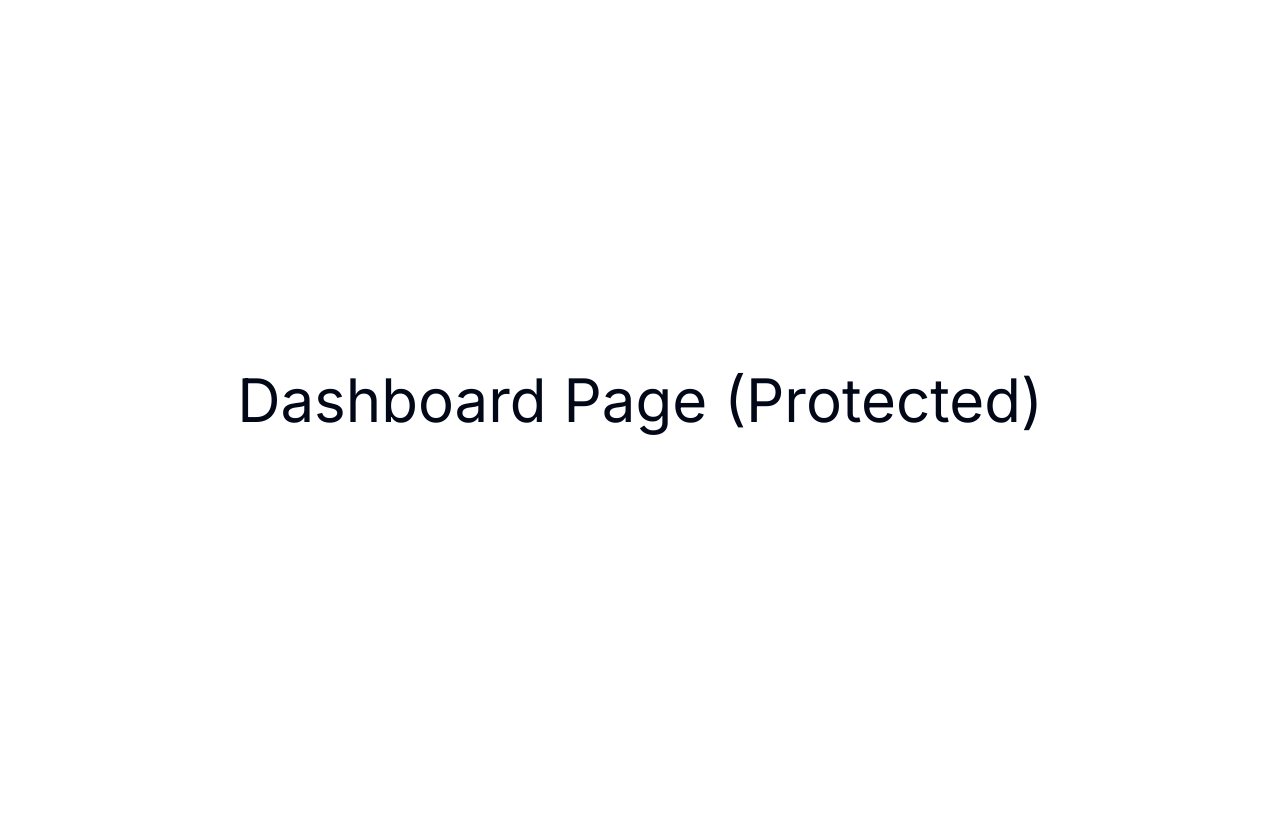
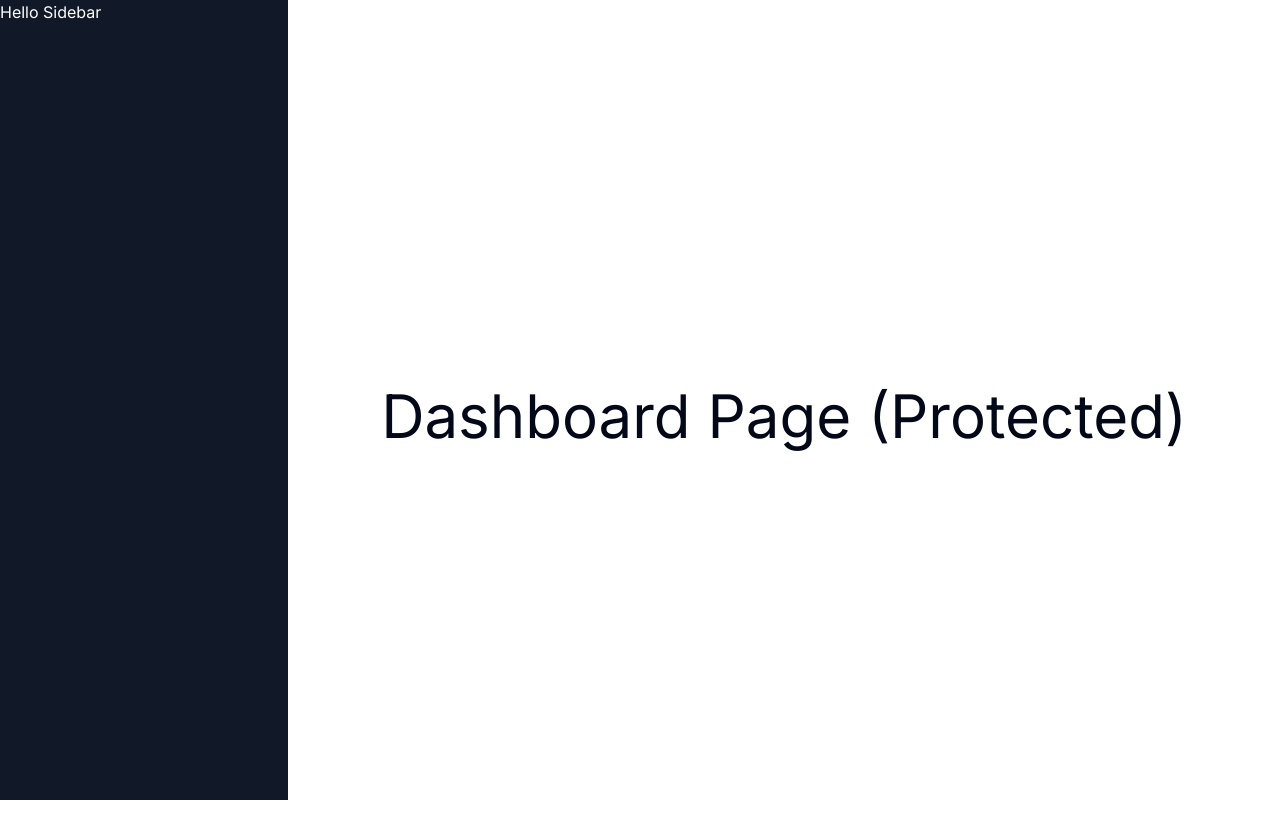
Before and after one commit to constant-curiosity/MyGPT, a Next.js app: page /dashboard in a window 1280 px wide. Before the commit the page ends 800 px from the top, so only its background shows below. Built offline with nearby package versions, Linux system fonts and the light colour scheme.

Commit message:
added: Navbar component / (dashboard)/layout

```diff
--- a/app/(dashboard)/(routes)/dashboard/page.tsx
+++ b/app/(dashboard)/(routes)/dashboard/page.tsx
@@ -1,7 +1,12 @@
+import { UserButton } from "@clerk/nextjs";
+
 export default function DashboardPage() {
   return (
     <div className="text-6xl flex flex-col items-center justify-center h-screen">
       <p>Dashboard Page (Protected)</p>
+      <div className="flex py-4 px-4">
+        <UserButton afterSignOutUrl="/" />
+      </div>
     </div>
   );
 }
--- /dev/null
+++ b/app/(dashboard)/layout.tsx
@@ -0,0 +1,22 @@
+import Navbar from "@/components/navbar";
+
+export default function DashboardLayout({
+  children,
+}: {
+  children: React.ReactNode;
+}) {
+  return (
+    <div className="h-full relative">
+      <div
+        className="hidden h-full md:flex md:w-72 md:flex-col
+      md:fixed md:inset-y-0 z-[80] bg-gray-900"
+      >
+        <div className="text-white">Hello Sidebar</div>
+      </div>
+      <main className="md:pl-72">
+        <Navbar />
+        {children}
+      </main>
+    </div>
+  );
+}
--- a/app/(landing)/page.tsx
+++ b/app/(landing)/page.tsx
@@ -1,7 +1,29 @@
+import { Button } from "@/components/ui/button";
+import Link from "next/link";
+
 export default function LandingPage() {
   return (
-    <div className="text-6xl flex flex-col items-center justify-center h-screen">
-      Landing Page
-    </div>
+    <>
+      <div className="text-6xl flex flex-col items-center justify-center h-screen">
+        Landing Page
+        <div className="flex">
+          <div className="mr-2">
+            <Link href={"/sign-in"}>
+              <Button className="bg-blue-500 text-white px-4 py-2 rounded">
+                Login
+              </Button>
+            </Link>
+          </div>
+
+          <div>
+            <Link href={"/sign-up"}>
+              <Button className="bg-blue-500 text-white px-4 py-2 rounded">
+                Register
+              </Button>
+            </Link>
+          </div>
+        </div>
+      </div>
+    </>
   );
 }
--- /dev/null
+++ b/components/navbar.tsx
@@ -0,0 +1,12 @@
+import { Button } from "./ui/button";
+import { Menu } from "lucide-react";
+
+export default function Navbar() {
+  return (
+    <div className="flex items-center p-4">
+      <Button variant="ghost" size="icon" className="md:hidden">
+        <Menu />
+      </Button>
+    </div>
+  );
+}
```
